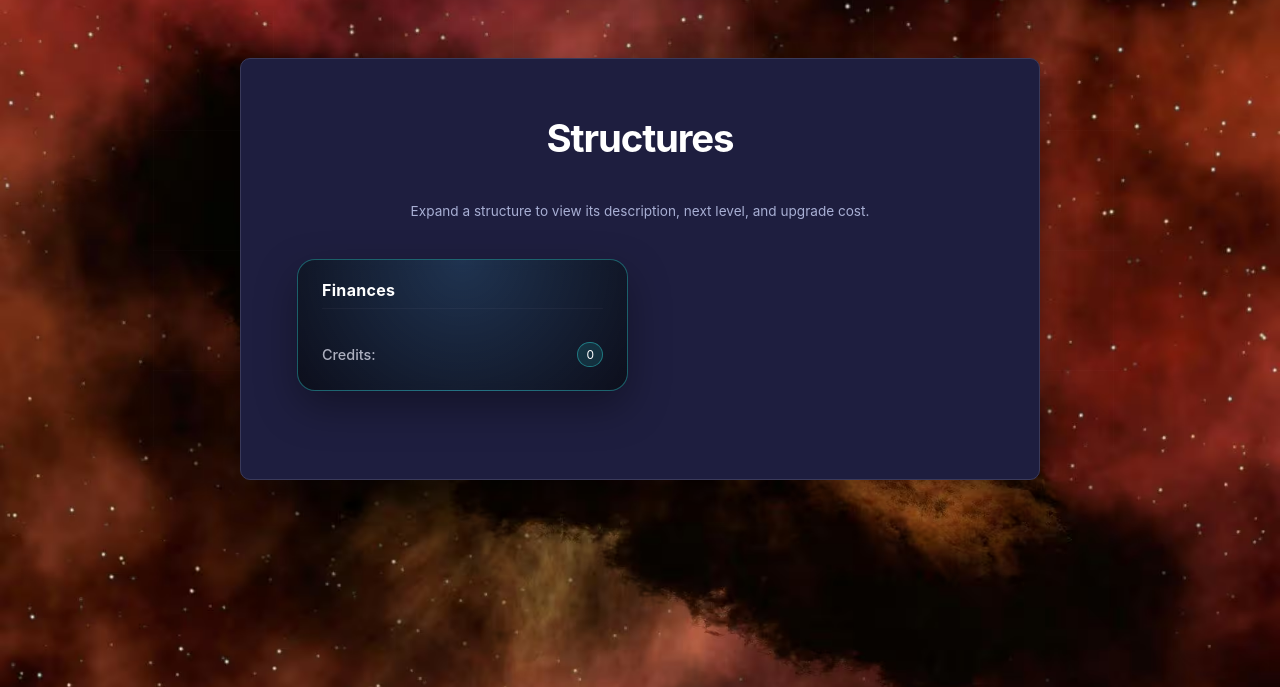
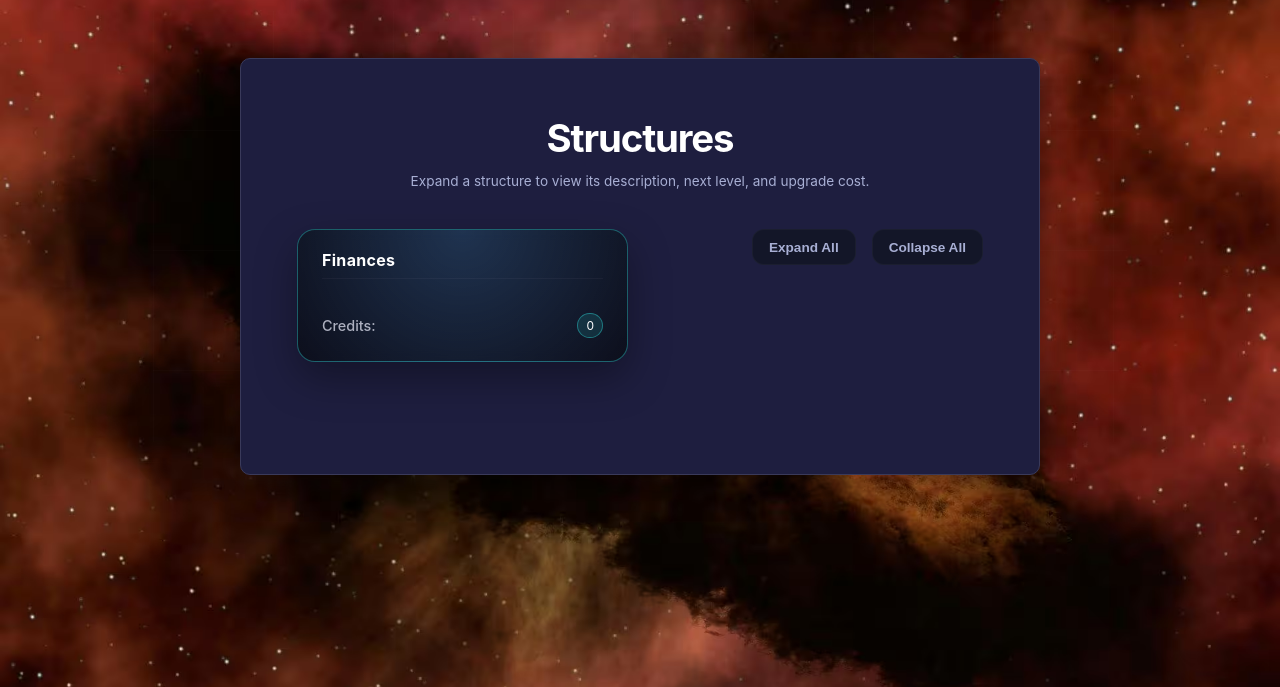
Before and after one commit to mungus451/starlight_v2, a PHP site: template views/structures/show.php in a window 1280 px wide. Shown: the part 54-741 px from the top of the page. Run offline with PHP 8.4, Linux system fonts and the light colour scheme; the template is opened without the code that fills it: most values are stand-ins (such as "Sample title", 1, 10 or a date in 2020).

Commit message:
structures ui update, expand all and collapse all card added

```diff
--- a/views/structures/show.php
+++ b/views/structures/show.php
@@ -17,8 +17,9 @@
         width: 100%;
         max-width: 1400px;
         text-align: left;
-        display: grid;
-        grid-template-columns: repeat(2, minmax(0, 1fr)); /* 2 columns now */
+        /* --- CHANGED: This is no longer a grid, but a flex column --- */
+        display: flex;
+        flex-direction: column;
         gap: 1.5rem;
         margin-inline: auto;
         padding: 1.5rem 1.5rem 3.5rem;
@@ -40,7 +41,7 @@
 
     .structures-container h1 {
         text-align: center;
-        grid-column: 1 / -1;
+        /* --- REMOVED grid-column --- */
         margin-bottom: 0.25rem;
         font-size: clamp(2.1rem, 3vw, 2.6rem);
         letter-spacing: -0.03em;
@@ -48,12 +49,44 @@
     }
 
     .structures-subtitle {
-        grid-column: 1 / -1;
+        /* --- REMOVED grid-column --- */
         text-align: center;
         color: var(--muted);
         margin-bottom: 1rem;
         font-size: 0.85rem;
+        margin-top: -1rem; /* Pull up closer to title */
     }
+
+    /* --- NEW: Top Grid for Finances + Controls --- */
+    .top-grid {
+        display: grid;
+        grid-template-columns: 1fr 1fr;
+        gap: 1.5rem;
+    }
+    .controls-card {
+        display: flex;
+        gap: 1rem;
+        align-items: flex-start;
+        justify-content: flex-end;
+    }
+    .btn-control {
+        padding: 0.6rem 1rem;
+        border: 1px solid var(--border);
+        background: var(--card);
+        color: var(--muted);
+        font-weight: 600;
+        font-size: 0.85rem;
+        border-radius: 12px;
+        cursor: pointer;
+        transition: all 0.2s ease;
+    }
+    .btn-control:hover {
+        background: rgba(255,255,255, 0.03);
+        color: #fff;
+        border-color: rgba(45, 209, 209, 0.4);
+    }
+    /* --- END NEW --- */
+
 
     /* Sidebar / info card */
     .data-card {
@@ -102,6 +135,14 @@
         font-size: 0.75rem;
     }
 
+    /* --- NEW: Main grid for structures --- */
+    .structure-grid {
+        display: grid;
+        grid-template-columns: repeat(2, minmax(0, 1fr));
+        gap: 1.5rem;
+    }
+
+
     /* Category header */
     .structure-category-header {
         grid-column: 1 / -1;
@@ -142,7 +183,8 @@
     }
 
     .card-header {
-        padding: 1rem 1.25rem 0.6rem;
+        /* --- CHANGED: Added padding-bottom --- */
+        padding: 1rem 1.25rem 1rem;
         background: rgba(6, 7, 14, 0.35);
         cursor: pointer;
         display: flex;
@@ -161,6 +203,15 @@
         font-size: 0.75rem;
         color: rgba(232, 232, 255, 0.35);
     }
+
+    /* --- NEW: Benefit Stat in Header --- */
+    .card-header-stat {
+        font-size: 0.85rem;
+        font-weight: 600;
+        color: var(--accent); /* Teal */
+        padding-top: 0.35rem;
+    }
+    /* --- END NEW --- */
 
     .card-body {
         padding: 0 1.25rem;
@@ -246,8 +297,12 @@
 
     /* Responsive */
     @media (max-width: 980px) {
-        .structures-container {
+        /* --- CHANGED: Stack both top grid and structure grid --- */
+        .top-grid, .structure-grid {
             grid-template-columns: 1fr;
+        }
+        .controls-card {
+            justify-content: center; /* Center buttons on mobile */
         }
     }
 </style>
@@ -267,7 +322,7 @@ $categoryOrder = ['Economy', 'Defense', 'Offense', 'Intel'];
     <h1>Structures</h1>
     <p class="structures-subtitle">Expand a structure to view its description, next level, and upgrade cost.</p>
 
-    <!-- Sidebar: Finances -->
+    <div class="top-grid">
         <div class="data-card">
             <h3>Finances</h3>
             <ul>
@@ -278,6 +333,12 @@ $categoryOrder = ['Economy', 'Defense', 'Offense', 'Intel'];
             </ul>
         </div>
 
+        <div class="controls-card">
+            <button class="btn-control" id="btn-expand-all">Expand All</button>
+            <button class="btn-control" id="btn-collapse-all">Collapse All</button>
+        </div>
+    </div>
+    <div class="structure-grid">
         <?php
         foreach ($categoryOrder as $categoryName):
             if (!isset($groupedStructures[$categoryName])) continue;
@@ -295,10 +356,48 @@ $categoryOrder = ['Economy', 'Defense', 'Offense', 'Intel'];
                 $displayName = $details['name'] ?? 'Unknown';
                 $description = $details['description'] ?? 'No description available.';
                 $canAfford = $resources->credits >= $upgradeCost;
+
+                // --- NEW: Benefit Text Logic ---
+                $benefitText = '';
+                switch ($key) {
+                    case 'economy_upgrade':
+                        $val = $turnConfig['credit_income_per_econ_level'] ?? 0;
+                        $benefitText = "+ " . number_format($val) . " Credits / Turn";
+                        break;
+                    case 'population':
+                        $val = $turnConfig['citizen_growth_per_pop_level'] ?? 0;
+                        $benefitText = "+ " . number_format($val) . " Citizens / Turn";
+                        break;
+                    case 'offense_upgrade':
+                        $val = ($attackConfig['power_per_offense_level'] ?? 0) * 100;
+                        $benefitText = "+ " . $val . "% Soldier Power";
+                        break;
+                    case 'fortification':
+                        $val = ($attackConfig['power_per_fortification_level'] ?? 0) * 100;
+                        $benefitText = "+ " . $val . "% Guard Power";
+                        break;
+                    case 'defense_upgrade':
+                        $val = ($attackConfig['power_per_defense_level'] ?? 0) * 100;
+                        $benefitText = "+ " . $val . "% Defense Power";
+                        break;
+                    case 'spy_upgrade':
+                        $val = ($spyConfig['offense_power_per_level'] ?? 0) * 100;
+                        $benefitText = "+ " . $val . "% Spy/Sentry Power";
+                        break;
+                    case 'armory':
+                        $benefitText = "Unlocks & Upgrades Item Tiers";
+                        break;
+                }
+                // --- END NEW Benefit Text Logic ---
             ?>
                 <div class="structure-card">
                     <div class="card-header">
                         <h4><?= htmlspecialchars($displayName) ?></h4>
+
+                        <?php if ($benefitText): ?>
+                            <span class="card-header-stat"><?= htmlspecialchars($benefitText) ?></span>
+                        <?php endif; ?>
+
                         <span>Current Level: <?= $currentLevel ?></span>
                     </div>
 
@@ -339,10 +438,17 @@ $categoryOrder = ['Economy', 'Defense', 'Offense', 'Intel'];
             <?php endforeach; ?>
         <?php endforeach; ?>
 
-</div>
+    </div> </div>
 
 <script>
     document.addEventListener('DOMContentLoaded', function() {
+
+        // --- NEW: Get all cards for expand/collapse ---
+        const allCards = document.querySelectorAll('.structure-card');
+        const expandAllBtn = document.getElementById('btn-expand-all');
+        const collapseAllBtn = document.getElementById('btn-collapse-all');
+
+        // --- Individual Card Toggling (Unchanged) ---
         const allHeaders = document.querySelectorAll('.card-header');
         allHeaders.forEach(header => {
             header.addEventListener('click', function() {
@@ -352,5 +458,24 @@ $categoryOrder = ['Economy', 'Defense', 'Offense', 'Intel'];
                 }
             });
         });
+
+        // --- NEW: Expand All Button ---
+        if (expandAllBtn) {
+            expandAllBtn.addEventListener('click', function() {
+                allCards.forEach(card => {
+                    card.classList.add('is-expanded');
+                });
+            });
+        }
+
+        // --- NEW: Collapse All Button ---
+        if (collapseAllBtn) {
+            collapseAllBtn.addEventListener('click', function() {
+                allCards.forEach(card => {
+                    card.classList.remove('is-expanded');
+                });
+            });
+        }
+
     });
 </script>
```
Also changed, not shown: app/Models/Services/StructureService.php (+12 -1 lines). Lines whose indentation alone changed are shown as unchanged.
